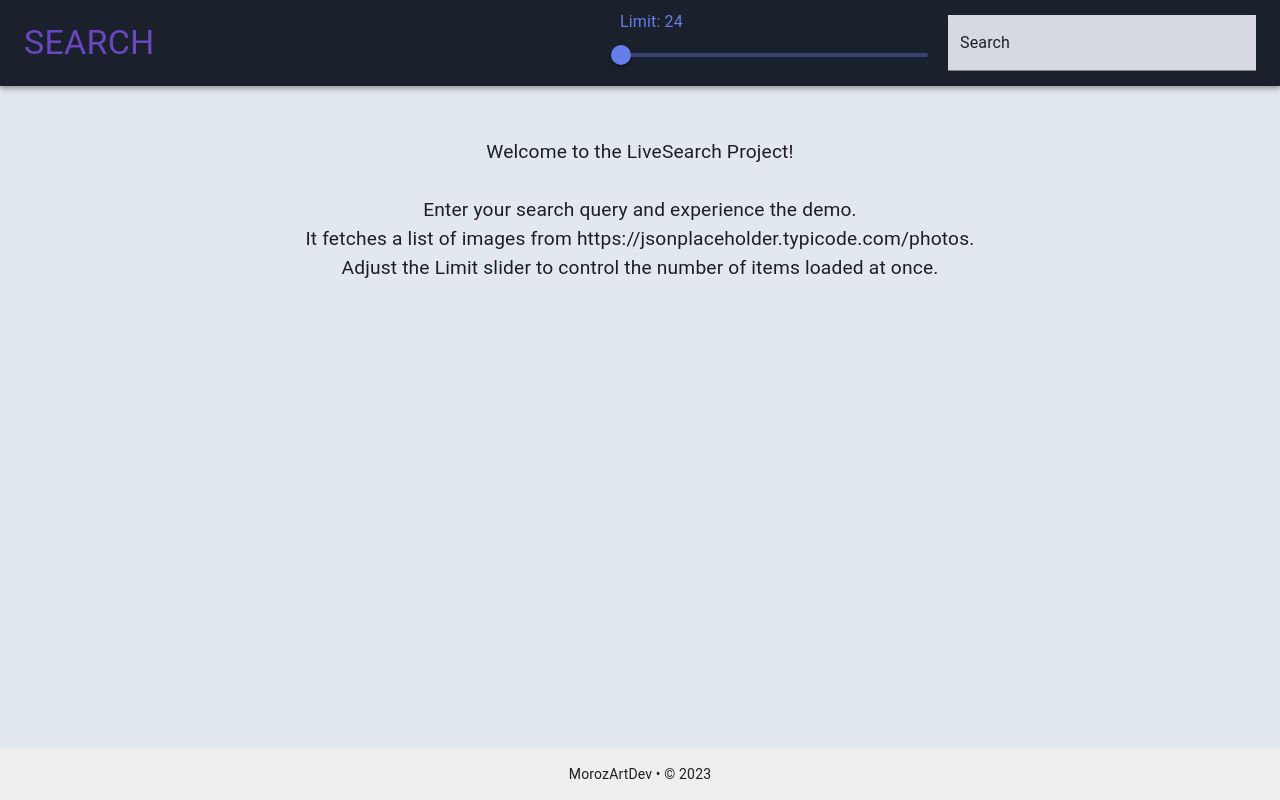
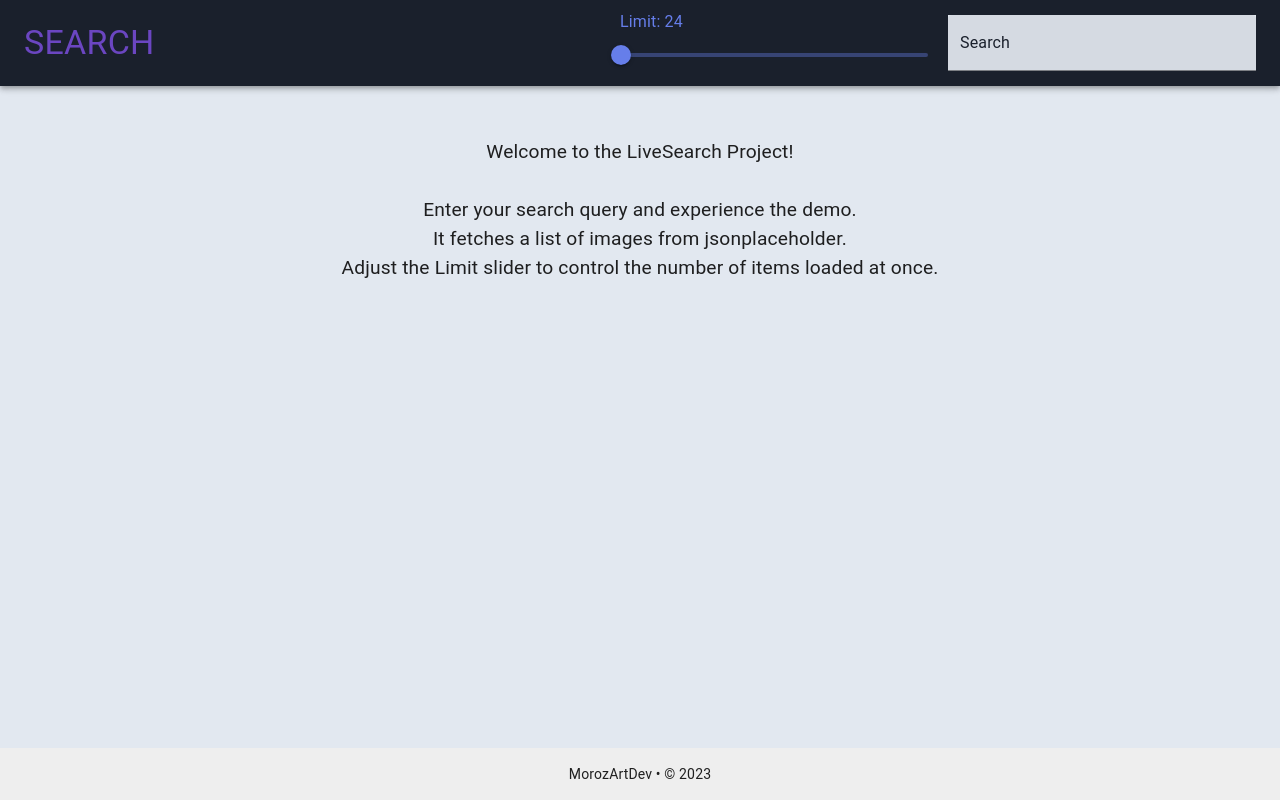
Before and after one commit to moroz-art-dev/live-search, a Next.js app: page / in a window 1280 px wide. Built offline with nearby package versions, Linux system fonts and the light colour scheme.

Commit message:
Update Preview

```diff
--- a/src/components/Preview.tsx
+++ b/src/components/Preview.tsx
@@ -10,8 +10,7 @@ const Preview = () => {
         <br />
         Enter your search query and experience the demo.
         <br />
-        It fetches a list of images from
-        https://jsonplaceholder.typicode.com/photos.
+        It fetches a list of images from jsonplaceholder.
         <br />
         Adjust the Limit slider to control the number of items loaded at once.
       </Typography>
```
